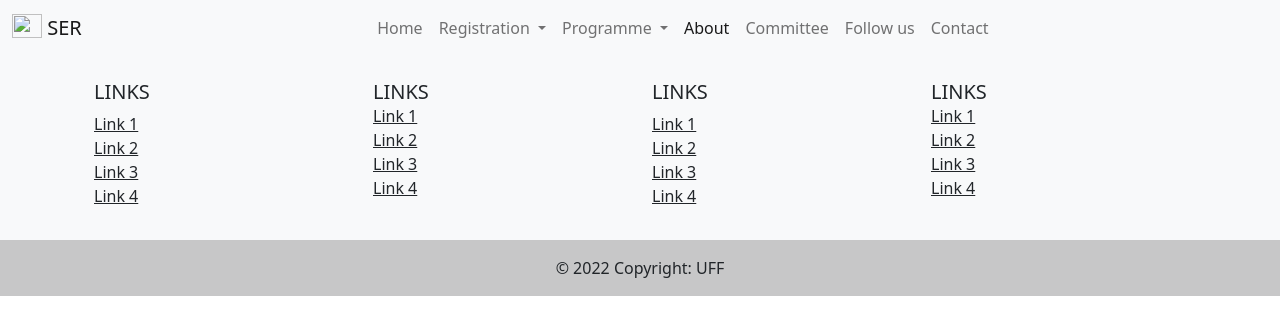
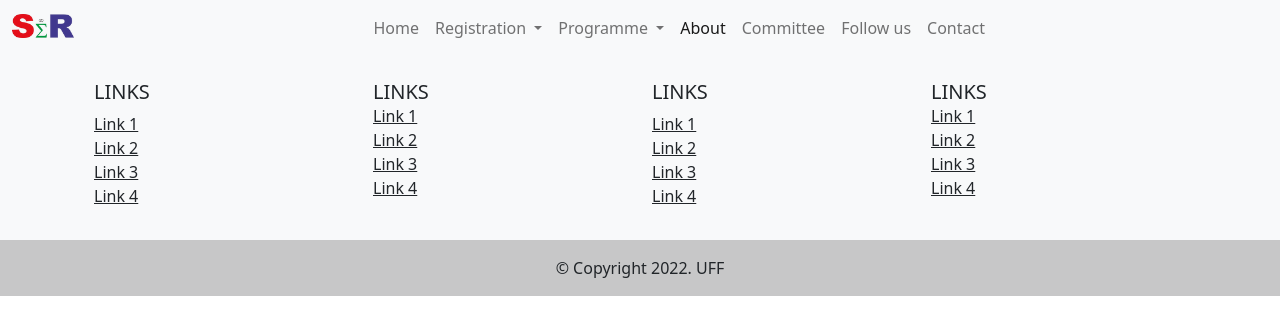
Before and after one commit to eventoseroficial/eventoseroficial.github.io, a Jekyll site: the page built from about.html, in a window 1280 px wide. Shown: the top 335 px of the page. Built offline with Jekyll 4.4.1, drawn with Linux system fonts in a browser that asks for light colours.

Commit message:
Adds logo to navbar and fix copyright at the footer

```diff
--- a/_includes/footer.html
+++ b/_includes/footer.html
@@ -86,7 +86,7 @@
     </div>
 
     <div class="text-center p-3" style="background-color: rgba(0, 0, 0, 0.2);">
-      © 2022 Copyright: UFF
+      © Copyright 2022. UFF
     </div>
 
   </footer>
--- a/_includes/navbar.html
+++ b/_includes/navbar.html
@@ -1,8 +1,7 @@
 <nav class="navbar sticky-top navbar-expand-lg navbar-light bg-light">
     <div class="container-fluid">
-      <a class="navbar-brand" href="#">
-        <img src="" alt="" width="30" height="24" class="d-inline-block align-text-top">
-        SER
+      <a class="navbar-brand" href="{{ site.url }}/index.html">
+        <img src="{{ site.url }}/assets/img/ser-navbar.png" alt="SER" height="24" class="d-inline-block align-text-top">
       </a>
 
       <button class="navbar-toggler" type="button" data-bs-toggle="collapse" data-bs-target="#navbarNavDropdown" aria-controls="navbarNavDropdown" aria-expanded="false" aria-label="Toggle navigation">
```
